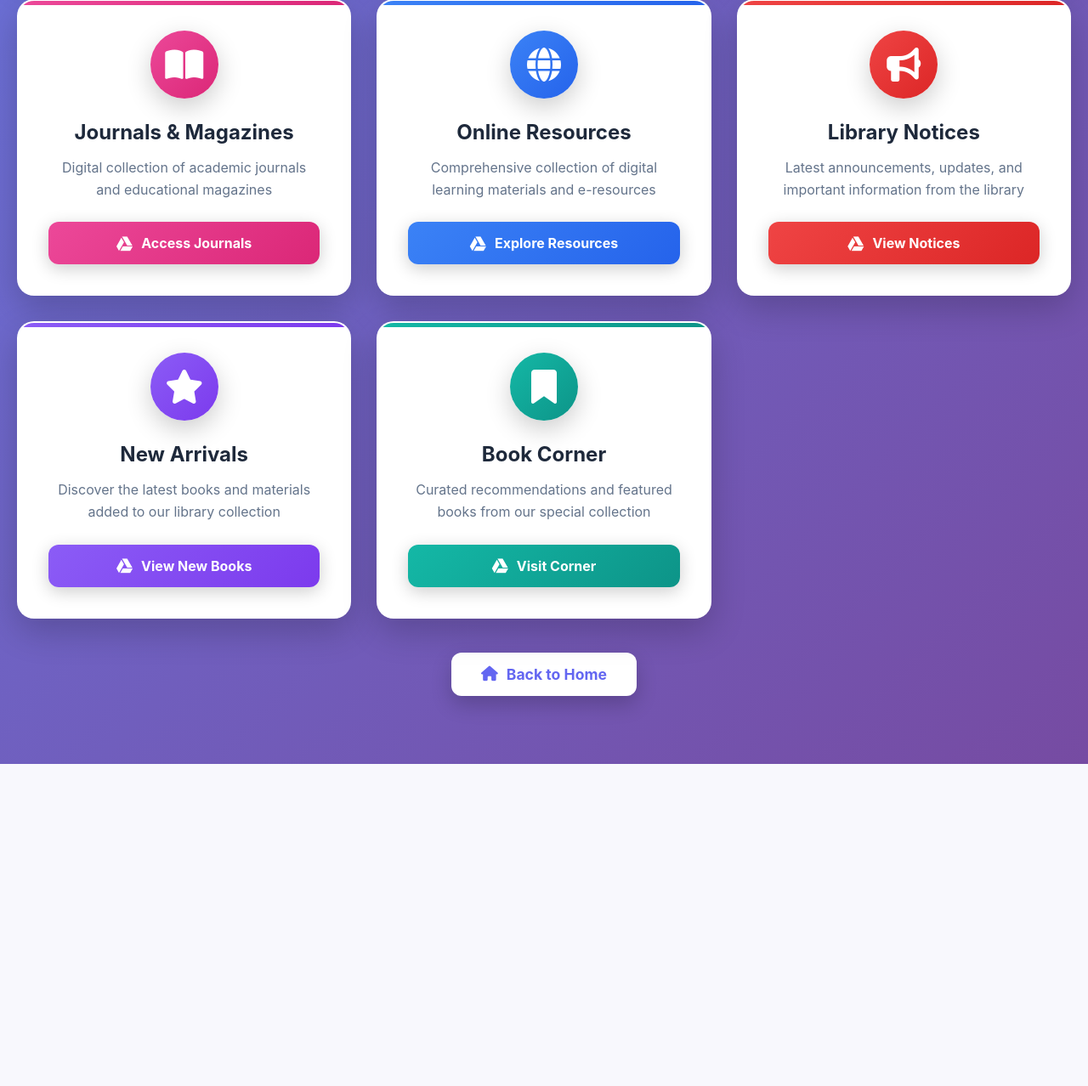
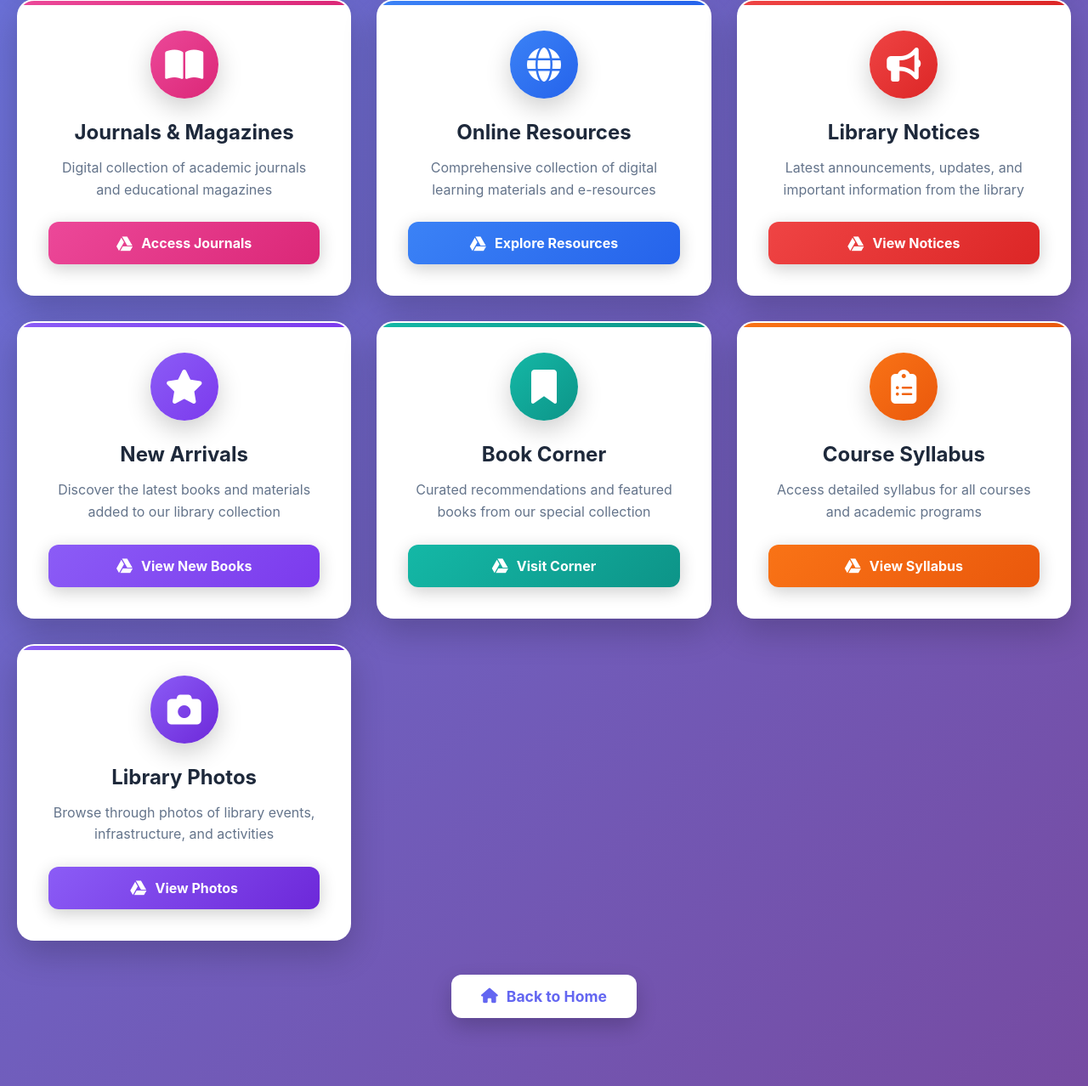
Before and after one commit to Singhaniket2110/Libraray_Visitor_Management, a Flask app: page /services in a window 1280 px wide. Shown: the part 954-2232 px from the top of the page at 85% size. Before the commit the page ends 1853 px from the top, so only its background shows below. Run offline with Flask 3, Linux system fonts and the light colour scheme.

Commit message:
Update library_services.html

```diff
--- a/templates/library_services.html
+++ b/templates/library_services.html
@@ -139,6 +139,8 @@
         .service-card:nth-child(6) { --card-color-1: #ef4444; --card-color-2: #dc2626; }
         .service-card:nth-child(7) { --card-color-1: #8b5cf6; --card-color-2: #7c3aed; }
         .service-card:nth-child(8) { --card-color-1: #14b8a6; --card-color-2: #0d9488; }
+        .service-card:nth-child(9) { --card-color-1: #f97316; --card-color-2: #ea580c; }
+        .service-card:nth-child(10) { --card-color-1: #8b5cf6; --card-color-2: #6d28d9; }
 
         .service-icon {
             width: 80px;
@@ -406,6 +408,36 @@
                     Visit Corner
                 </a>
             </div>
+
+            <!-- NEW Service 9: Syllabus -->
+            <div class="service-card">
+                <div class="service-icon">
+                    <i class="fas fa-clipboard-list"></i>
+                </div>
+                <h3>Course Syllabus</h3>
+                <p>Access detailed syllabus for all courses and academic programs</p>
+                <a href="https://drive.google.com/drive/u/1/folders/1YOUR_SYLLABUS_FOLDER_ID_HERE"
+                   target="_blank"
+                   class="service-link">
+                    <i class="fab fa-google-drive"></i>
+                    View Syllabus
+                </a>
+            </div>
+
+            <!-- NEW Service 10: Library Photos -->
+            <div class="service-card">
+                <div class="service-icon">
+                    <i class="fas fa-camera"></i>
+                </div>
+                <h3>Library Photos</h3>
+                <p>Browse through photos of library events, infrastructure, and activities</p>
+                <a href="https://drive.google.com/drive/u/1/folders/1YOUR_PHOTOS_FOLDER_ID_HERE"
+                   target="_blank"
+                   class="service-link">
+                    <i class="fab fa-google-drive"></i>
+                    View Photos
+                </a>
+            </div>
         </div>
 
         <div class="back-home">
```
